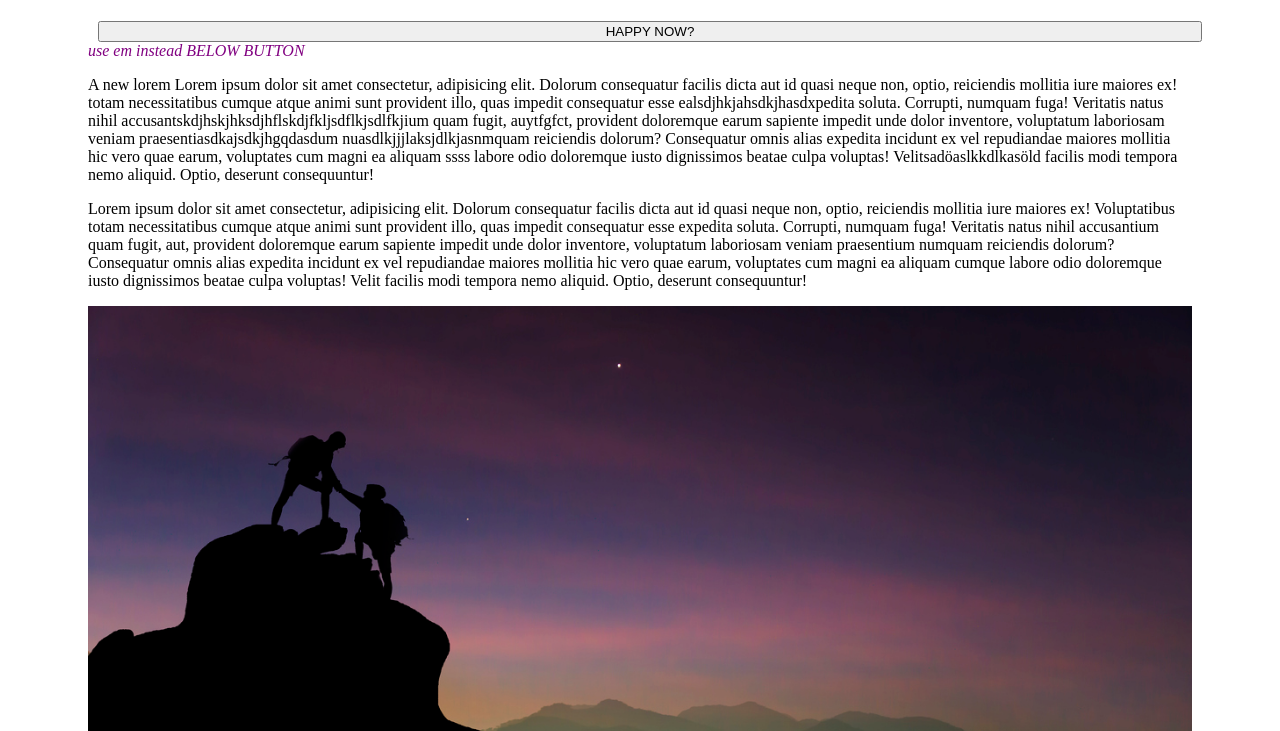
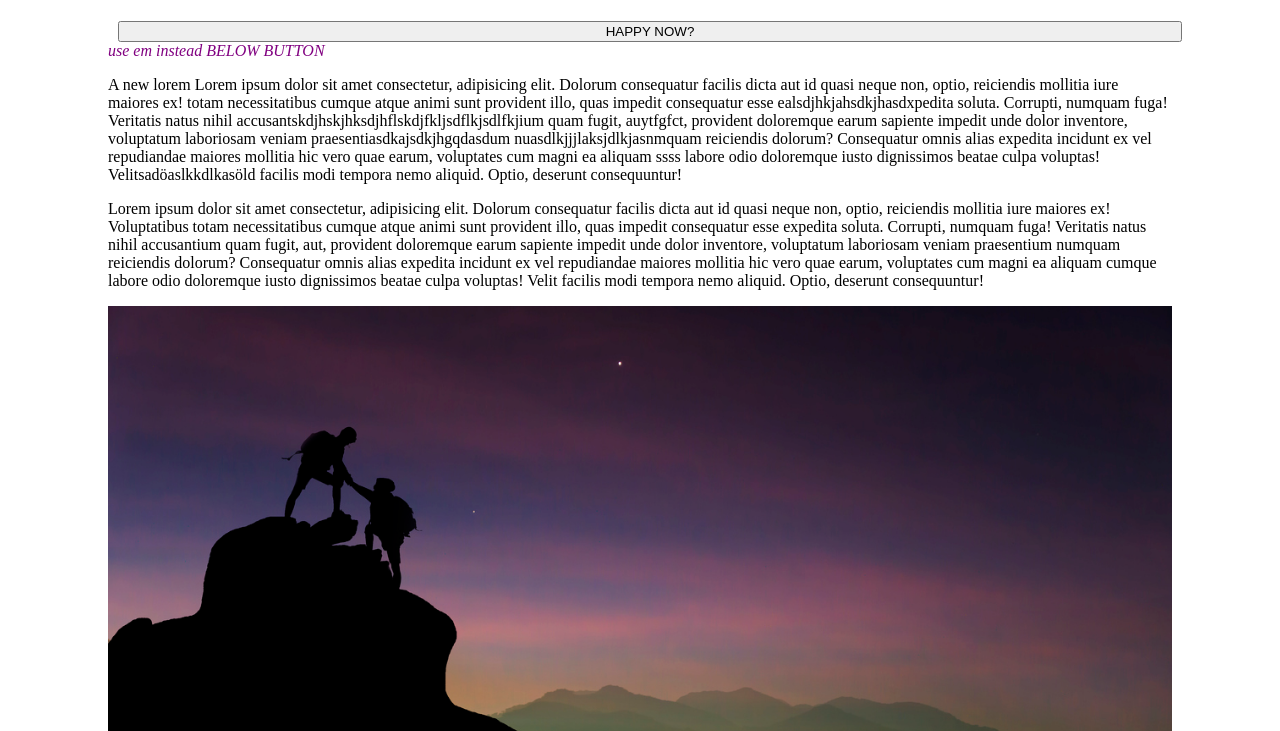
Before and after one commit to OS136/minsida2.0, a plain HTML site: page index.html in a window 1280 px wide. Shown: the part 69-800 px from the top of the page. Drawn offline with Linux system fonts and the light colour scheme.

Commit message:
fixed the padding on the body, chenged to 100px

```diff
--- a/index.html
+++ b/index.html
@@ -28,7 +28,7 @@
 textarea {
   resize: none;}
   body {
-    padding: 0 80px;}
+    padding: 0 100px;}
     </style>
   </head>
   <body>
```
